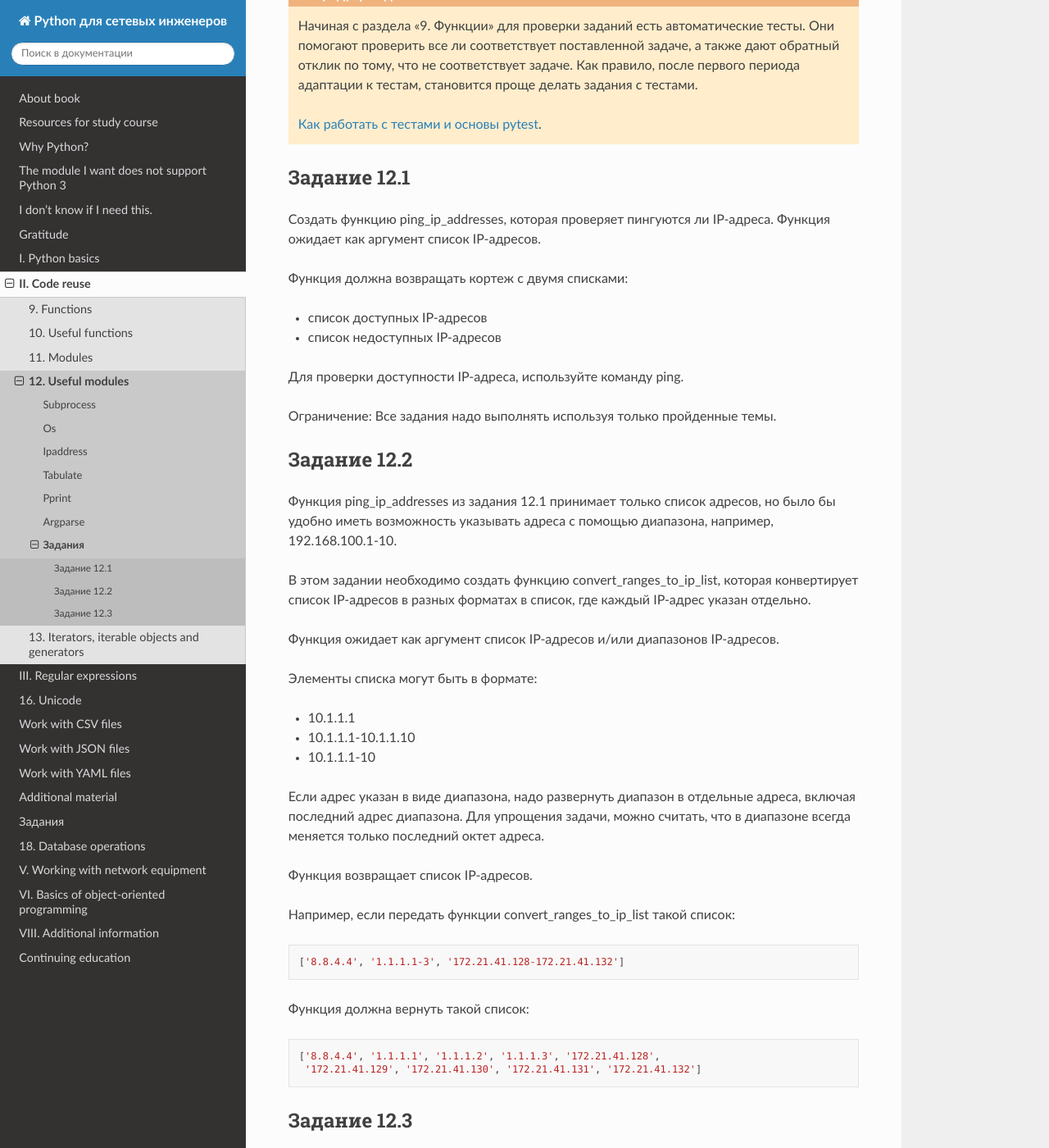
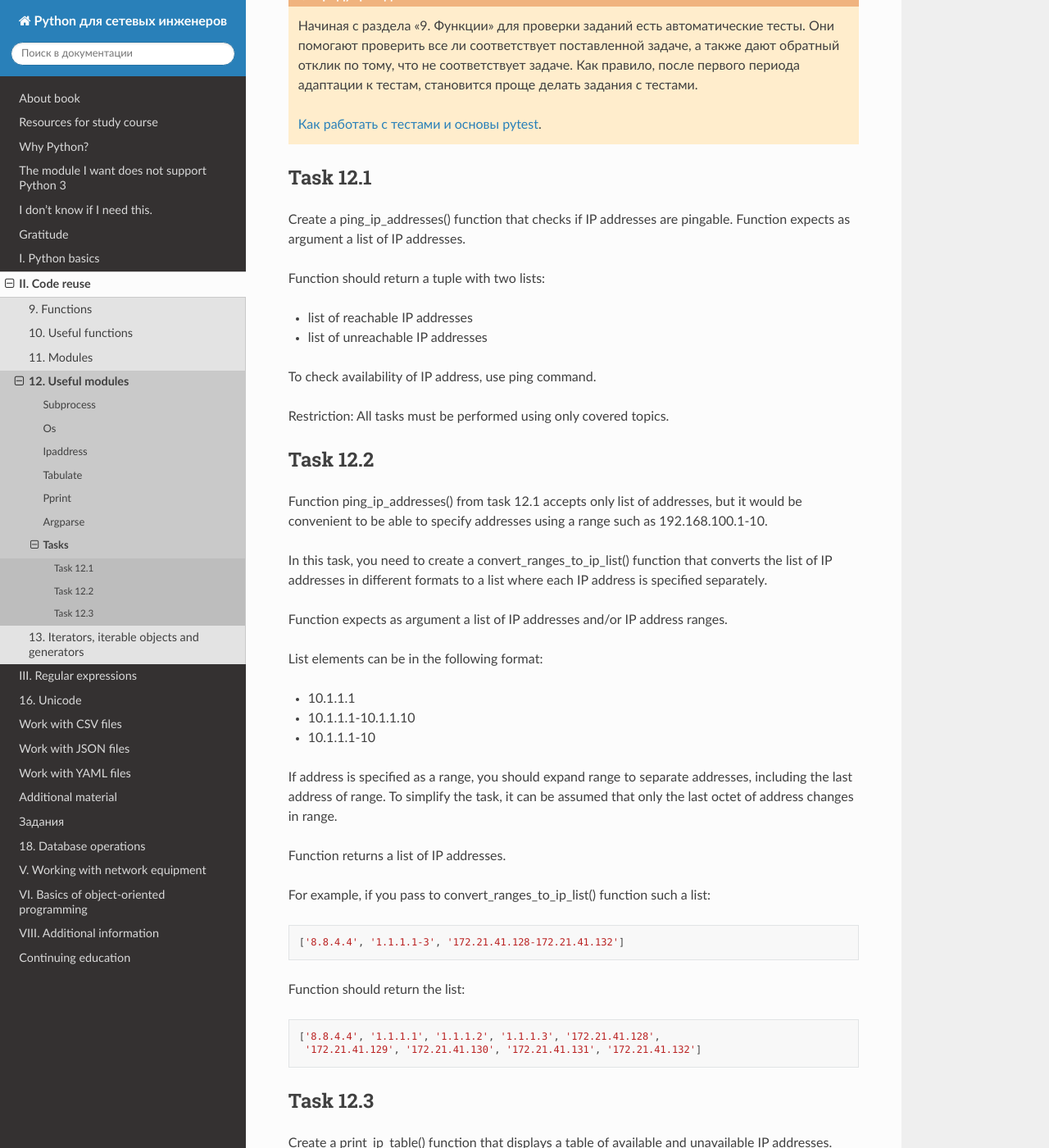
Before and after one commit to Aidar5/nattoeng, a Sphinx documentation site: the page built from docs/source/exercises/12_exercises.rst, in a window 1280 px wide and 1400 px high, scrolled down 228 px. Shown: the whole window at 82% size. Built offline with Sphinx 7.4.7 and the Read the Docs theme 2.0.0, drawn with Linux system fonts in a browser that asks for light colours; pages that are not in the unit, such as notebooks, are missing from menus; some of the changed text lies outside the part shown.

Commit message:
Update 12_exercises.rst

```diff
--- a/docs/source/exercises/12_exercises.rst
+++ b/docs/source/exercises/12_exercises.rst
@@ -2,74 +2,70 @@
 
    \newpage
 
-Задания
+Tasks
 =======
 
 .. include:: ./pytest.rst
 
-Задание 12.1
+Task 12.1
 ~~~~~~~~~~~~
 
 
-Создать функцию ping_ip_addresses, которая проверяет пингуются ли IP-адреса.
-Функция ожидает как аргумент список IP-адресов.
+Create a ping_ip_addresses() function that checks if IP addresses are pingable. Function expects as argument a list of IP addresses.
 
-Функция должна возвращать кортеж с двумя списками:
+Function should return a tuple with two lists:
 
-* список доступных IP-адресов
-* список недоступных IP-адресов
+* list of reachable IP addresses
+* list of unreachable IP addresses
 
-Для проверки доступности IP-адреса, используйте команду ping.
+To check availability of IP address, use ping command.
 
-Ограничение: Все задания надо выполнять используя только пройденные темы.
+Restriction: All tasks must be performed using only covered topics.
 
-Задание 12.2
+Task 12.2
 ~~~~~~~~~~~~
 
-Функция ping_ip_addresses из задания 12.1 принимает только список адресов,
-но было бы удобно иметь возможность указывать адреса с помощью диапазона, например, 192.168.100.1-10.
+Function ping_ip_addresses() from task 12.1 accepts only list of addresses, but it would be convenient to be able to specify addresses using a range such as 192.168.100.1-10.
 
-В этом задании необходимо создать функцию convert_ranges_to_ip_list,
-которая конвертирует список IP-адресов в разных форматах в список, где каждый IP-адрес указан отдельно.
+In this task, you need to create a convert_ranges_to_ip_list() function that converts the list of IP addresses in different formats to a list where each IP address is specified separately.
 
-Функция ожидает как аргумент список IP-адресов и/или диапазонов IP-адресов.
+Function expects as argument a list of IP addresses and/or IP address ranges.
 
-Элементы списка могут быть в формате:
+List elements can be in the following format:
 
 * 10.1.1.1
 * 10.1.1.1-10.1.1.10
 * 10.1.1.1-10
 
-Если адрес указан в виде диапазона, надо развернуть диапазон в отдельные адреса, включая последний адрес диапазона.
-Для упрощения задачи, можно считать, что в диапазоне всегда меняется только последний октет адреса.
+If address is specified as a range, you should expand range to separate addresses, including the last address of range. To simplify the task, it can be assumed that only the last octet of address changes in range.
 
-Функция возвращает список IP-адресов.
+Function returns a list of IP addresses.
 
 
-Например, если передать функции convert_ranges_to_ip_list такой список:
+For example, if you pass to convert_ranges_to_ip_list() function such a list:
 
 .. code:: python
 
     ['8.8.4.4', '1.1.1.1-3', '172.21.41.128-172.21.41.132']
 
-Функция должна вернуть такой список:
+Function should return the list:
 
 .. code:: python
 
     ['8.8.4.4', '1.1.1.1', '1.1.1.2', '1.1.1.3', '172.21.41.128',
      '172.21.41.129', '172.21.41.130', '172.21.41.131', '172.21.41.132']
 
-Задание 12.3
+Task 12.3
 ~~~~~~~~~~~~
 
-Создать функцию print_ip_table, которая отображает таблицу доступных и недоступных IP-адресов.
+Create a print_ip_table() function that displays a table of available and unavailable IP addresses.
 
-Функция ожидает как аргументы два списка:
+Function expects as arguments two lists:
 
-* список доступных IP-адресов
-* список недоступных IP-адресов
+* list of reachable IP addresses
+* list of unreachable IP addresses
 
-Результат работы функции - вывод на стандартный поток вывода таблицы вида:
+The result of function is a table displayed on standard output:
 
 ::
 
@@ -79,8 +75,7 @@
     10.1.1.2     10.1.1.8
                  10.1.1.9
 
-Функция не должна изменять списки, которые переданы ей как аргументы.
-То есть, до выполнения функции и после списки должны выглядеть одинаково.
+Function should not change lists passed to it as arguments. That is, lists should look the same before and after function execution.
 
 
-Для этого задания нет тестов
+There are no tests for this task.
```
